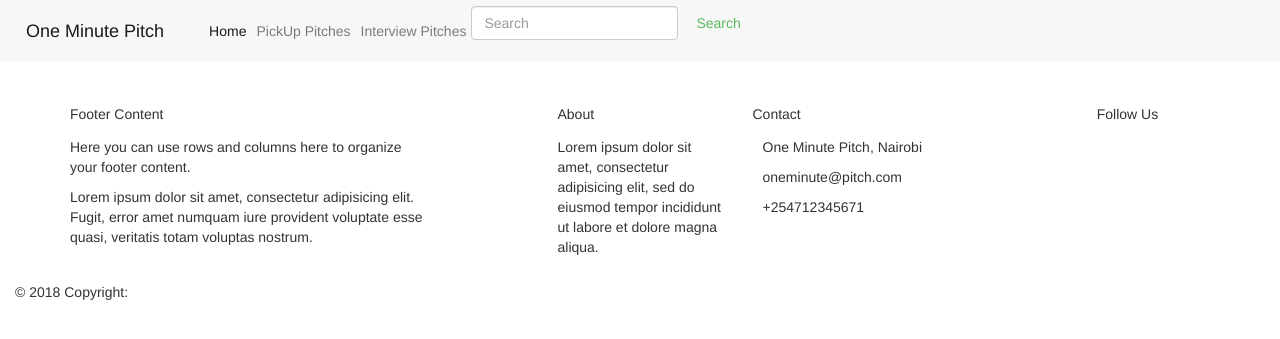
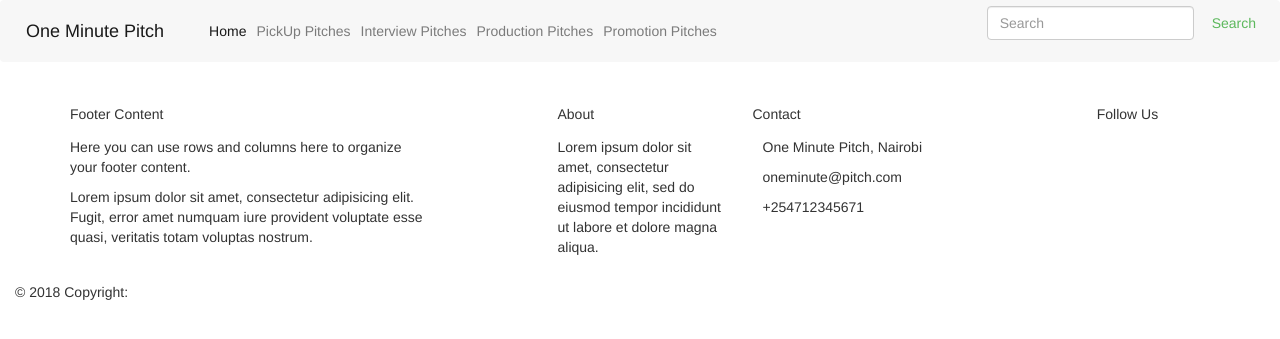
Before and after one commit to vincentmuya/one-minute-pitch, a Flask app: page / in a window 1280 px wide. Shown: the top 339 px of the page. Run offline with Flask 2, Linux system fonts and the light colour scheme; some libraries are stand-ins or nearby versions.

Commit message:
modified code

```diff
--- a/app/templates/navbar.html
+++ b/app/templates/navbar.html
@@ -20,10 +20,18 @@
       <li class="nav-item">
         <a class="nav-link " href="#">Interview Pitches</a>
       </li>
+      <li class="nav-item">
+        <a class="nav-link " href="#">Production Pitches</a>
+      </li>
+      <li class="nav-item">
+        <a class="nav-link " href="#">Promotion Pitches</a>
+      </li>
     </ul>
+    <ul class="nav navbar-nav navbar-right">
     <form class="form-inline my-2 my-lg-0">
       <input class="form-control mr-sm-2" type="text" placeholder="Search">
       <button class="btn btn-outline-success my-2 my-sm-0" type="submit">Search</button>
     </form>
+    </ul>
   </div>
 </nav>
--- a/app/views.py
+++ b/app/views.py
@@ -14,5 +14,5 @@ def index():
         # pickup_pitches = get_pitches()
         # print(pickup_pitches)
 
-    # title = 'Home - One Minute Pitch'
-    return render_template('index.html')
+    title = 'Home - One Minute Pitch'
+    return render_template('index.html', title = title)
```
